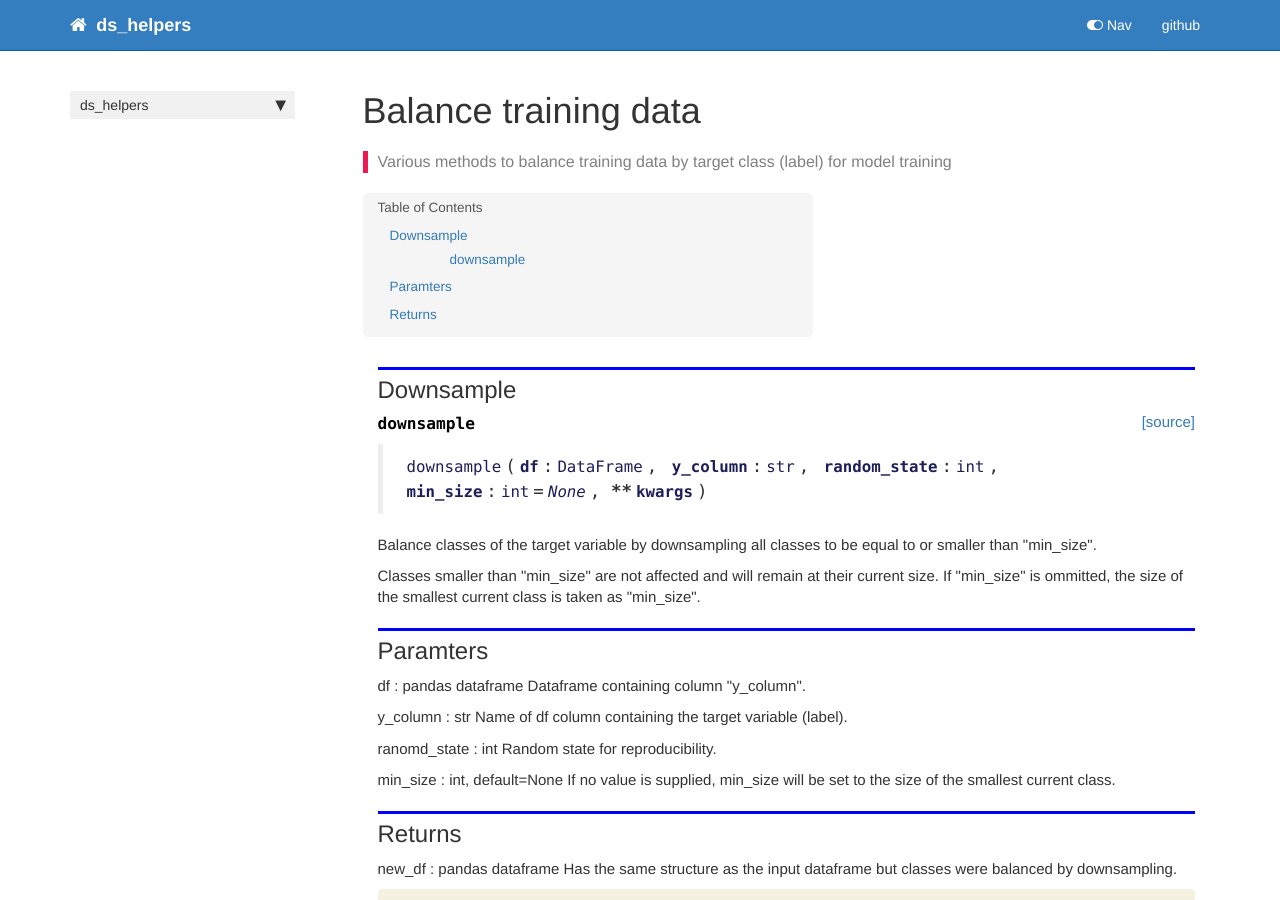
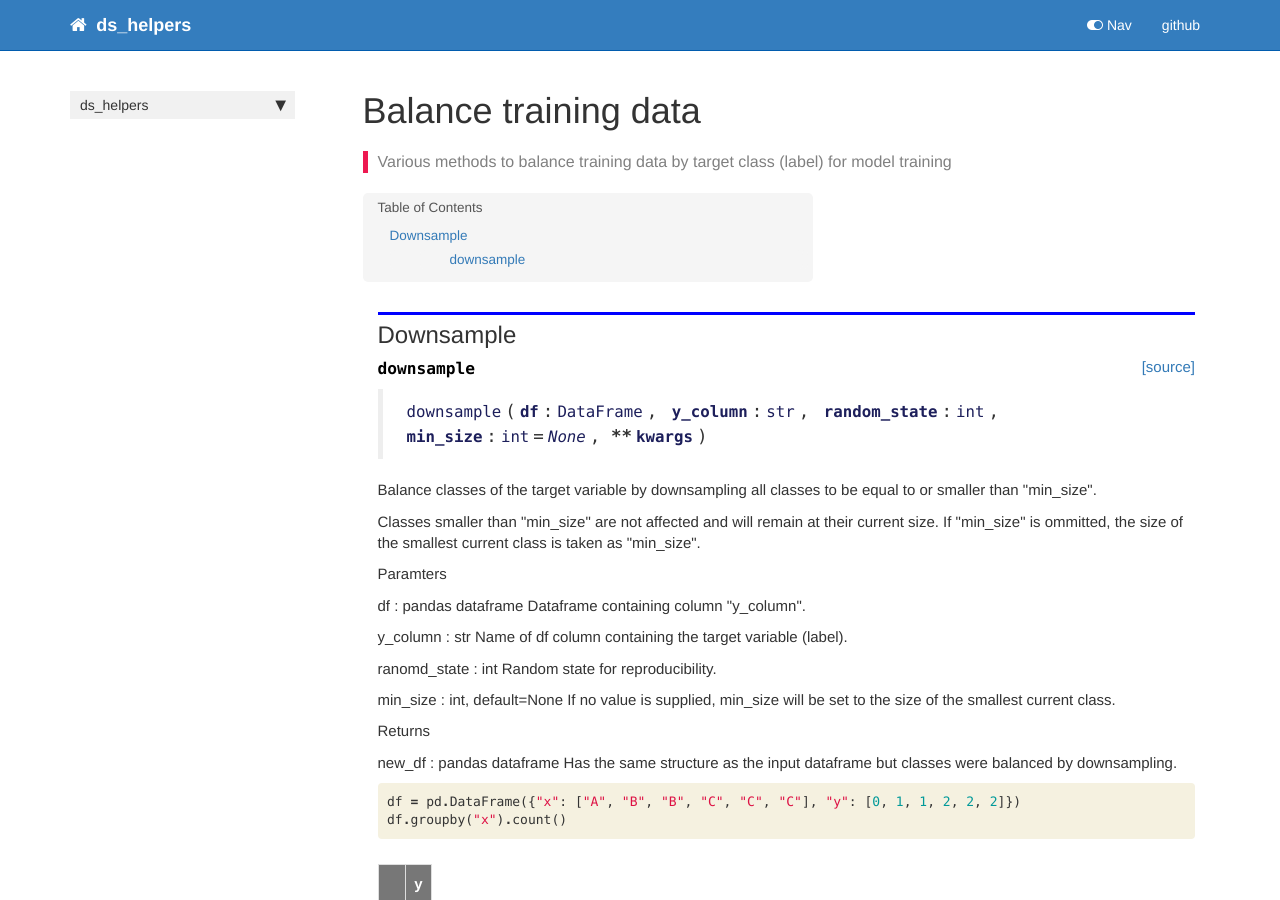
Before and after one commit to maronr/ds_helpers, a Jekyll site: the page built from docs/training.balance.html, in a window 1280 px wide and 900 px high. Built offline with Jekyll 4.4.1, drawn with Linux system fonts in a browser that asks for light colours; nearby versions of some CDN libraries; comment, search, counter and statistics services are not loaded.

Commit message:
check doc fixed

```diff
--- a/docs/training.balance.html
+++ b/docs/training.balance.html
@@ -63,7 +63,8 @@
 <p>Balance classes of the target variable by downsampling all classes to be equal to or smaller than "min_size".</p>
 <p>Classes smaller than "min_size" are not affected and will remain at their current size. If "min_size" is ommitted,
 the size of the smallest current class is taken as "min_size".</p>
-<h2 id="Paramters">Paramters<a class="anchor-link" href="#Paramters"> </a></h2><p>df : pandas dataframe
+<p>Paramters</p>
+<p>df : pandas dataframe
      Dataframe containing column "y_column".</p>
 <p>y_column : str
            Name of df column containing the target variable (label).</p>
@@ -71,7 +72,8 @@
                Random state for reproducibility.</p>
 <p>min_size : int, default=None
            If no value is supplied, min_size will be set to the size of the smallest current class.</p>
-<h2 id="Returns">Returns<a class="anchor-link" href="#Returns"> </a></h2><p>new_df : pandas dataframe
+<p>Returns</p>
+<p>new_df : pandas dataframe
          Has the same structure as the input dataframe but classes were balanced by downsampling.</p>
 
 </div>
```
Also changed, not shown: 2 other files.
